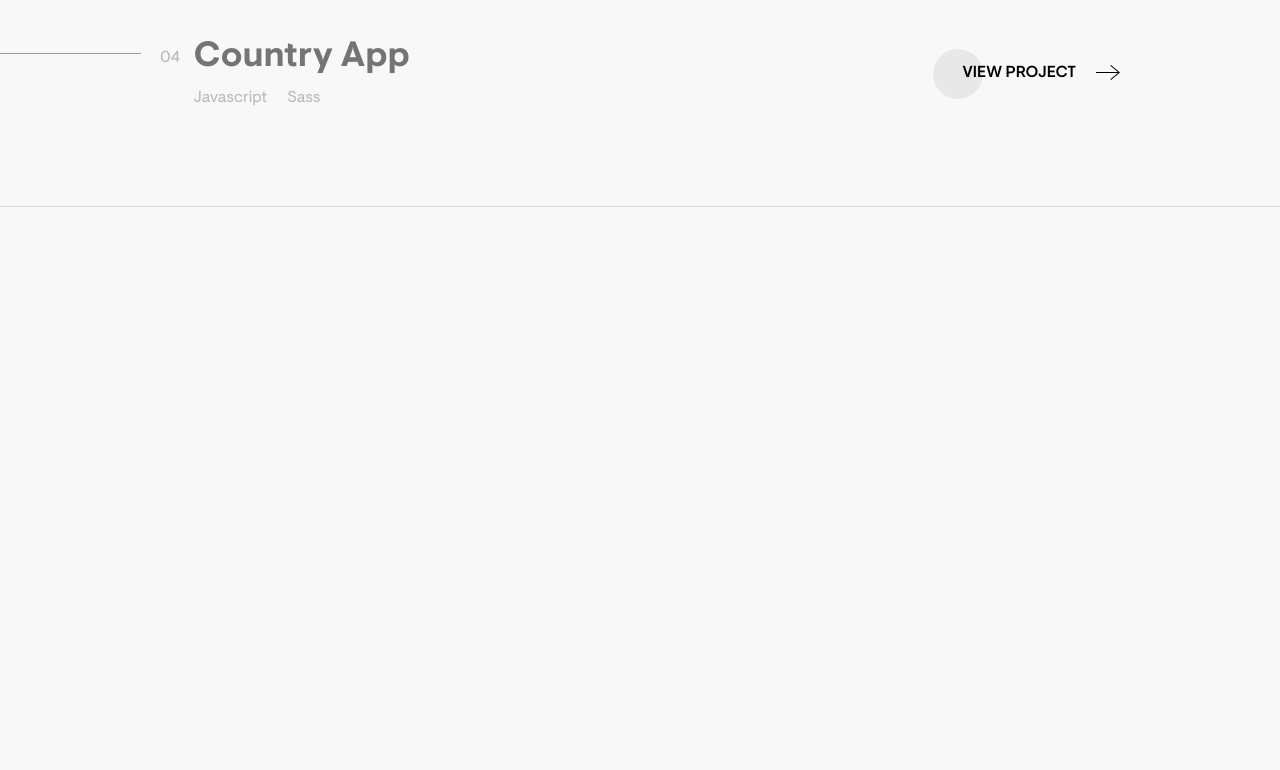
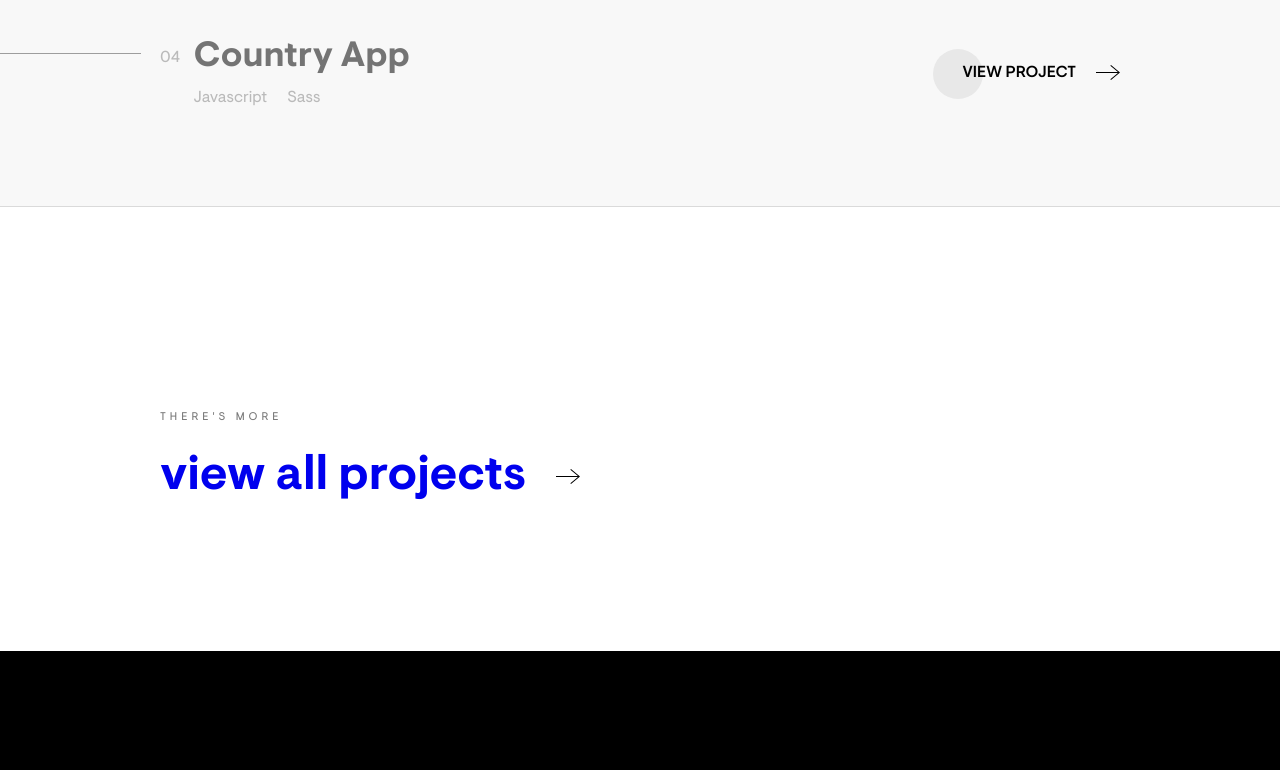
Before and after one commit to YounesDahmani/portfolio, a React (Create React App) app: page / in a window 1280 px wide. Shown: the part 2000-2770 px from the top of the page. Before the commit the page ends 2231 px from the top, so only its background shows below. Built offline with nearby package versions, Linux system fonts and the light colour scheme.

Commit message:
realization of the footer

```diff
--- /dev/null
+++ b/src/components/Footer.js
@@ -0,0 +1,31 @@
+import React from "react";
+import Button from "./Button";
+
+const Footer = () => {
+  return (
+    <div className="footer-content">
+      <div className="footer-text">
+        <h2>Let's work together.</h2>
+        <p>I'm ready for new adventures !</p>
+
+        <Button content="SAY HELLO" />
+      </div>
+      <div className="credits">
+        <p>Younes Dahmani © 2022. Tous droits réservés.</p>
+        <ul>
+          <li>
+            <i class="fa-brands fa-github"></i>
+          </li>
+          <li>
+            <i class="fa-brands fa-linkedin"></i>
+          </li>
+          <li>
+            <i class="fa-brands fa-twitter"></i>
+          </li>
+        </ul>
+      </div>
+    </div>
+  );
+};
+
+export default Footer;
--- a/src/pages/Home.js
+++ b/src/pages/Home.js
@@ -1,6 +1,7 @@
 import React from "react";
 import { NavLink } from "react-router-dom";
 import Button from "../components/Button";
+import Footer from "../components/Footer";
 import Navbar from "../components/Navbar";
 import Project from "../components/Project";
 
@@ -72,6 +73,27 @@ const Home = () => {
           <Project projectNumber={3} />
         </div>
       </div>
+      <div className="view-more-projects">
+        <div className="vmp-container">
+          <p>There's more</p>
+          <NavLink to="/works">
+            <h2>
+              view all projects{" "}
+              <svg
+                className="right-arrow"
+                width="24"
+                height="24"
+                xmlns="http://www.w3.org/2000/svg"
+                fill-rule="evenodd"
+                clip-rule="evenodd"
+              >
+                <path d="M21.883 12l-7.527 6.235.644.765 9-7.521-9-7.479-.645.764 7.529 6.236h-21.884v1h21.883z" />
+              </svg>
+            </h2>
+          </NavLink>
+        </div>
+      </div>
+      <Footer />
     </div>
   );
 };
--- a/src/styles/_settings.scss
+++ b/src/styles/_settings.scss
@@ -103,4 +103,5 @@ body {
   font-family: $font-1;
   height: 100vh;
   background-color: $background-color;
+  overflow-x: hidden;
 }
--- /dev/null
+++ b/src/styles/components/_footer.scss
@@ -0,0 +1,77 @@
+.footer-content {
+  background: black;
+  color: white;
+  height: 600px;
+  min-height: 200px;
+  display: grid;
+  grid-template-rows: 70% 30%;
+  .footer-text {
+    display: flex;
+    flex-direction: column;
+    align-items: center;
+    justify-content: center;
+    padding: 10% 40px;
+    text-align: center;
+    h2 {
+      font-size: 3.5rem;
+    }
+    p {
+      color: grey;
+      font-family: $font-3;
+      padding: 30px 0px 50px;
+      font-size: 1.1rem;
+    }
+
+    .button {
+      justify-content: center;
+      .container {
+        &::before {
+          background: #303030;
+        }
+        svg {
+          fill: white;
+        }
+      }
+    }
+  }
+
+  .credits {
+    display: flex;
+    align-items: center;
+    justify-content: center;
+
+    p {
+      font-size: 0.8rem;
+      font-family: $font-3;
+      padding-right: 20px;
+    }
+    ul {
+      padding: 10px;
+    }
+    li {
+      color: white;
+      position: relative;
+      z-index: 10;
+      padding-top: 10px;
+      padding-bottom: 10px;
+      height: 100%;
+      cursor: pointer;
+      &:hover {
+        color: black;
+
+        &::after {
+          z-index: -10;
+          content: "";
+          background: white;
+          height: 50px;
+          width: 50px;
+          border-radius: 25px;
+          top: 50%;
+          left: 50%;
+          transform: translateX(-50%) translateY(-50%);
+          position: absolute;
+        }
+      }
+    }
+  }
+}
--- a/src/styles/components/_project.scss
+++ b/src/styles/components/_project.scss
@@ -83,6 +83,7 @@
     width: 100%;
     transform: translateX(100%) translateY(-50%);
     z-index: 1;
+    visibility: hidden;
   }
 }
 
@@ -126,6 +127,8 @@
       .work-item-pic {
         img {
           right: 100%;
+          visibility: visible;
+          max-width: 700px;
         }
       }
     }
--- a/src/styles/index.scss
+++ b/src/styles/index.scss
@@ -3,3 +3,4 @@
 @import "./pages/home";
 @import "./components/button";
 @import "./components/project";
+@import "./components/footer";
--- a/src/styles/pages/_home.scss
+++ b/src/styles/pages/_home.scss
@@ -7,6 +7,11 @@
   min-height: 90vh;
   width: 75%;
   margin: 0 auto;
+  min-height: 100vh;
+  display: flex;
+  align-items: center;
+  justify-content: center;
+  flex-direction: column;
 }
 .header-content {
   display: grid;
@@ -16,13 +21,7 @@
   grid-template-columns: 60% 40%;
   min-height: 75vh;
 }
-.header-container {
-  min-height: 100vh;
-  display: flex;
-  align-items: center;
-  justify-content: center;
-  flex-direction: column;
-}
+
 .header-text {
   h1 {
     font-size: 3rem;
@@ -85,3 +84,33 @@ li {
   width: 75%;
   margin: 0 auto;
 }
+
+.view-more-projects {
+  background: white;
+  display: flex;
+  align-items: center;
+  padding: 150px 0px;
+  h2 {
+    font-size: 3rem;
+    cursor: pointer;
+    transition: 0.3s ease-in-out;
+    width: fit-content;
+
+    &:hover {
+      transform: translateX(20px);
+    }
+  }
+  p {
+    padding: 55px 0px 30px;
+    font-family: $font-3;
+    color: $color-6;
+    text-transform: uppercase;
+    letter-spacing: 4px;
+    color: $color-4;
+    font-size: 0.7rem;
+  }
+  .vmp-container {
+    width: 75%;
+    margin: 0 auto;
+  }
+}
```
